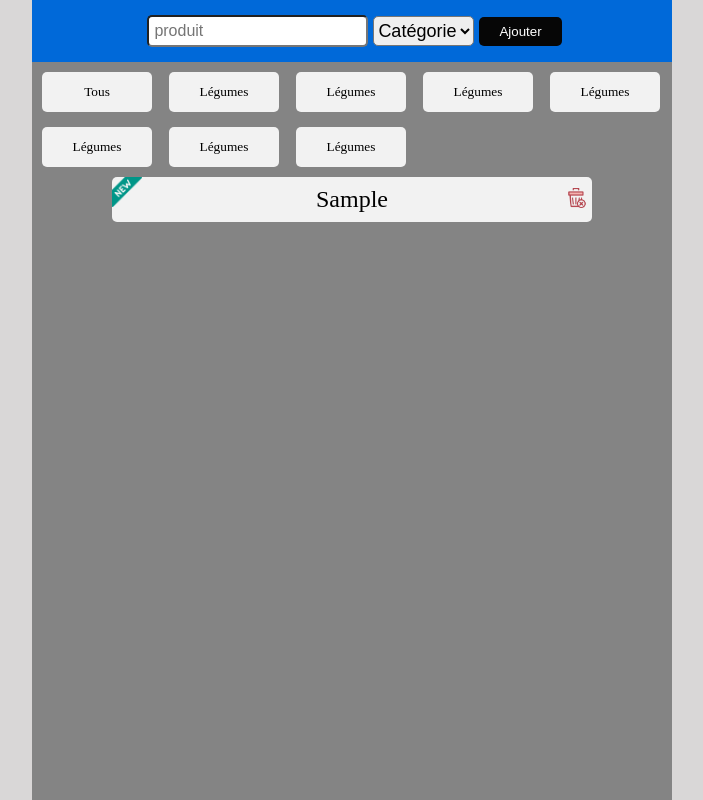
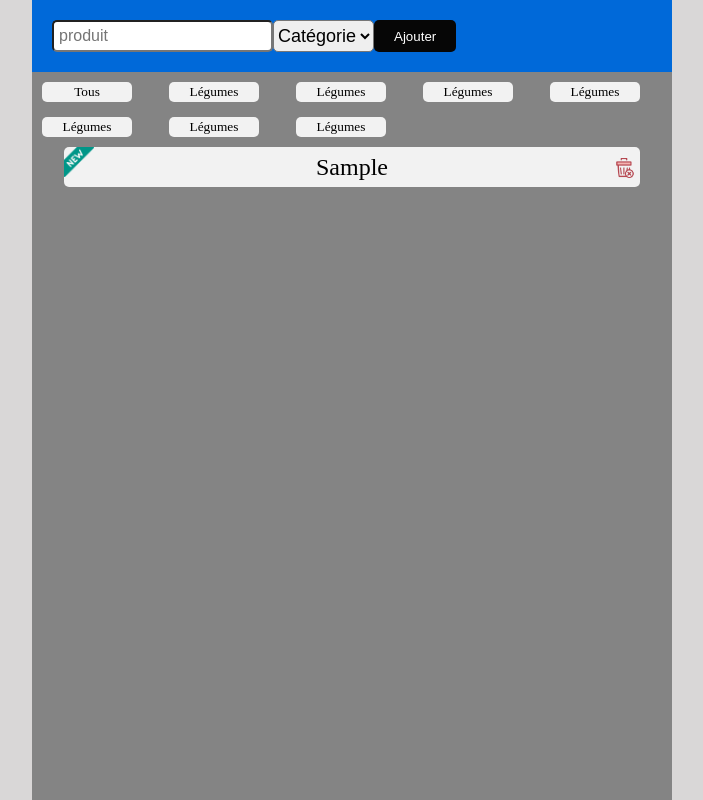
Before and after one commit to cronosu/list-des-course, a website: page index.html in a window 1280 px wide. Both pictures are taken after typing "Sample" into the empty fields and a click on the button "Ajouter". Shown: the whole page, without its empty margins (288-991 px from the left). Drawn offline with Linux system fonts and the light colour scheme; no server answers.

Commit message:
Update styles.css

```diff
--- a/styles.css
+++ b/styles.css
@@ -1,11 +1,11 @@
 * {
     margin: 0;
     padding: 0;
+    box-sizing: border-box;
 }
 
 body {
     background-color: rgb(217, 215, 215);
-
 }
 
 main {
@@ -13,8 +13,6 @@ main {
     margin: auto;
     background-color: #848484;
     height: 100vh;
-
-
 }
 
 
@@ -29,34 +27,24 @@ li {
     align-items: center;
     cursor: pointer;
     user-select: none;
-
-
 }
 
 
 
 form {
     display: flex;
-    justify-content: center;
-    align-items: center;
-    box-sizing: border-box;
-    padding: 15px;
+
     background-color: #0069d9;
     font-weight: bolder;
-    width: 100%;
+    flex-wrap: wrap;
+    padding: 20px;
 
 }
 
-form label {
-    margin-right: 10px;
-}
-
 form input[type="text"] {
-
     padding: 5px;
     border-radius: 5px;
     font-size: 16px;
-
 }
 
 .btn {
@@ -125,12 +113,9 @@ form input[type="text"] {
 
 }
 
-.test {
-    gap: 5px;
-}
+
 
 select {
-    height: 30px;
     border-radius: 5px;
     font-size: large;
 }
@@ -154,13 +139,12 @@ select {
 }
 
 .produit {
-
     position: relative;
-    width: 460px;
-height: 25px;
+    width: 90%;
+    height: 40px;
 }
 
-.check{
+.check {
     position: absolute;
     right: 5px;
     top: 10px;
```
